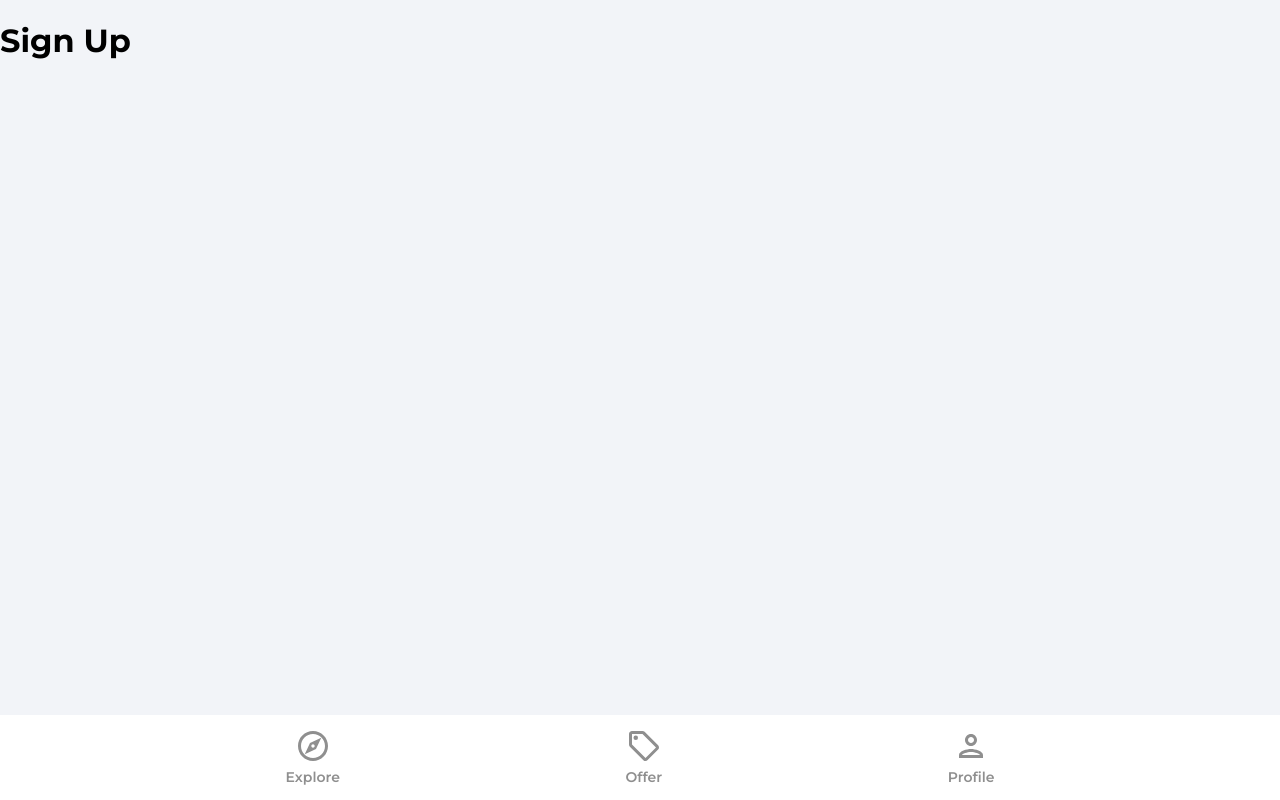
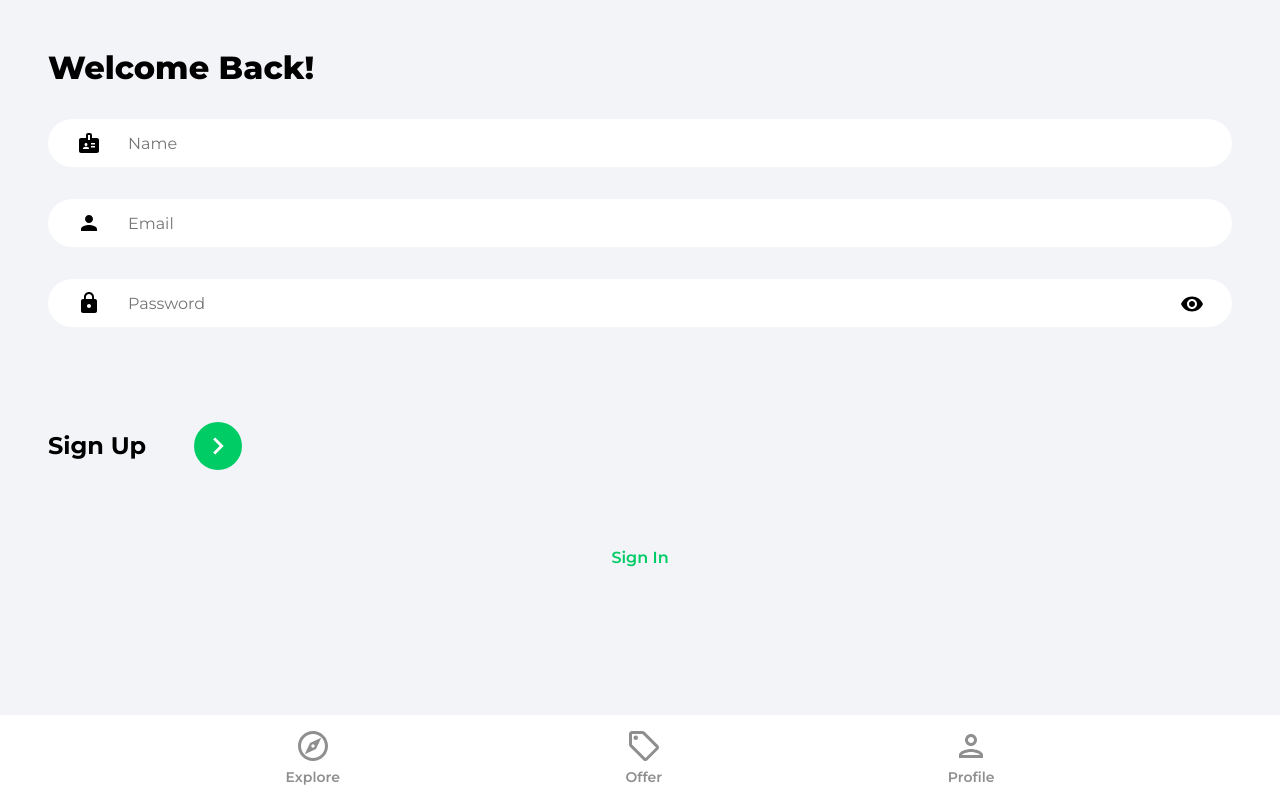
Before and after one commit to podisto/house-marketplace, a React (Create React App) app: page /sign-up in a window 1280 px wide. Built offline with nearby package versions, Linux system fonts and the light colour scheme.

Commit message:
design signup and singin form, register user in firebase

```diff
--- a/src/firebase.config.js
+++ b/src/firebase.config.js
@@ -13,5 +13,5 @@
 }
 
 // Initialize Firebase
-// const app = initializeApp(firebaseConfig)
+const app = initializeApp(firebaseConfig)
 export const db = getFirestore()
--- a/src/pages/SignIn.jsx
+++ b/src/pages/SignIn.jsx
@@ -1,9 +1,70 @@
-import React from 'react'
+import { useState } from 'react'
+import { Link, useNavigate } from 'react-router-dom'
+import { ReactComponent as ArrowRightIcon } from '../assets/svg/keyboardArrowRightIcon.svg'
+import visibilityIcon from '../assets/svg/visibilityIcon.svg'
 
 function SignIn() {
+  const [showPassword, setShowPassword] = useState(false)
+  const [formData, setFormData] = useState({ email: '', password: '' })
+  const { email, password } = formData
+  const navigate = useNavigate()
+
+  const onChange = (e) => {
+    setFormData((prevState) => ({
+      ...prevState,
+      [e.target.id]: e.target.value,
+    }))
+  }
+
   return (
-    <div>
-      <h1>Sign In</h1>
+    <div className='pageContainer'>
+      <header>
+        <p className='pageHeader'>Welcome Back!</p>
+      </header>
+
+      <form>
+        <input
+          type='email'
+          className='emailInput'
+          placeholder='Email'
+          id='email'
+          value={email}
+          onChange={onChange}
+        />
+
+        <div className='passwordInputDiv'>
+          <input
+            type={showPassword ? 'text' : 'password'}
+            className='passwordInput'
+            placeholder='Password'
+            id='password'
+            value={password}
+            onChange={onChange}
+          />
+
+          <img
+            src={visibilityIcon}
+            alt='show password'
+            className='showPassword'
+            onClick={() => setShowPassword((prevState) => !prevState)}
+          />
+        </div>
+
+        <Link to='/forgot-password' className='forgotPasswordLink'>
+          Forgot Password
+        </Link>
+
+        <div className='signInBar'>
+          <p className='signInText'>Sign In</p>
+          <button className='signInButton'>
+            <ArrowRightIcon fill='#ffffff' width='34px' height='34px' />
+          </button>
+        </div>
+      </form>
+
+      <Link to='/sign-up' className='registerLink'>
+        Sign Up Instead
+      </Link>
     </div>
   )
 }
--- a/src/pages/SignUp.jsx
+++ b/src/pages/SignUp.jsx
@@ -1,9 +1,103 @@
-import React from 'react'
+import { useState } from 'react'
+import { Link, useNavigate } from 'react-router-dom'
+import {
+  getAuth,
+  createUserWithEmailAndPassword,
+  updateProfile,
+} from 'firebase/auth'
+import { db } from '../firebase.config'
+import { ReactComponent as ArrowRightIcon } from '../assets/svg/keyboardArrowRightIcon.svg'
+import visibilityIcon from '../assets/svg/visibilityIcon.svg'
 
 function SignUp() {
+  const [showPassword, setShowPassword] = useState(false)
+  const [formData, setFormData] = useState({
+    email: '',
+    password: '',
+    name: '',
+  })
+  const { email, password, name } = formData
+  const navigate = useNavigate()
+
+  const onChange = (e) => {
+    setFormData((prevState) => ({
+      ...prevState,
+      [e.target.id]: e.target.value,
+    }))
+  }
+
+  const onSubmit = async (e) => {
+    e.preventDefault()
+
+    try {
+      const auth = getAuth()
+      const userCredential = await createUserWithEmailAndPassword(
+        auth,
+        email,
+        password
+      )
+      const user = userCredential.user
+      updateProfile(auth.currentUser, { displayName: name })
+      navigate('/')
+    } catch (error) {
+      console.log(error)
+    }
+  }
+
   return (
-    <div>
-      <h1>Sign Up</h1>
+    <div className='pageContainer'>
+      <header>
+        <p className='pageHeader'>Welcome Back!</p>
+      </header>
+
+      <form onSubmit={onSubmit}>
+        <input
+          type='text'
+          className='nameInput'
+          placeholder='Name'
+          id='name'
+          value={name}
+          onChange={onChange}
+        />
+
+        <input
+          type='email'
+          className='emailInput'
+          placeholder='Email'
+          id='email'
+          value={email}
+          onChange={onChange}
+        />
+
+        <div className='passwordInputDiv'>
+          <input
+            type={showPassword ? 'text' : 'password'}
+            className='passwordInput'
+            placeholder='Password'
+            id='password'
+            value={password}
+            onChange={onChange}
+          />
+
+          <img
+            src={visibilityIcon}
+            alt='show password'
+            className='showPassword'
+            onClick={() => setShowPassword((prevState) => !prevState)}
+          />
+        </div>
+
+        <div className='signUpBar'>
+          <p className='signUpText'>Sign Up</p>
+          <button className='signInButton'>
+            <ArrowRightIcon fill='#ffffff' width='34px' height='34px' />
+          </button>
+        </div>
+      </form>
+
+      <Link to='/sign-in' className='registerLink'>
+        Sign In
+      </Link>
     </div>
   )
 }
```
